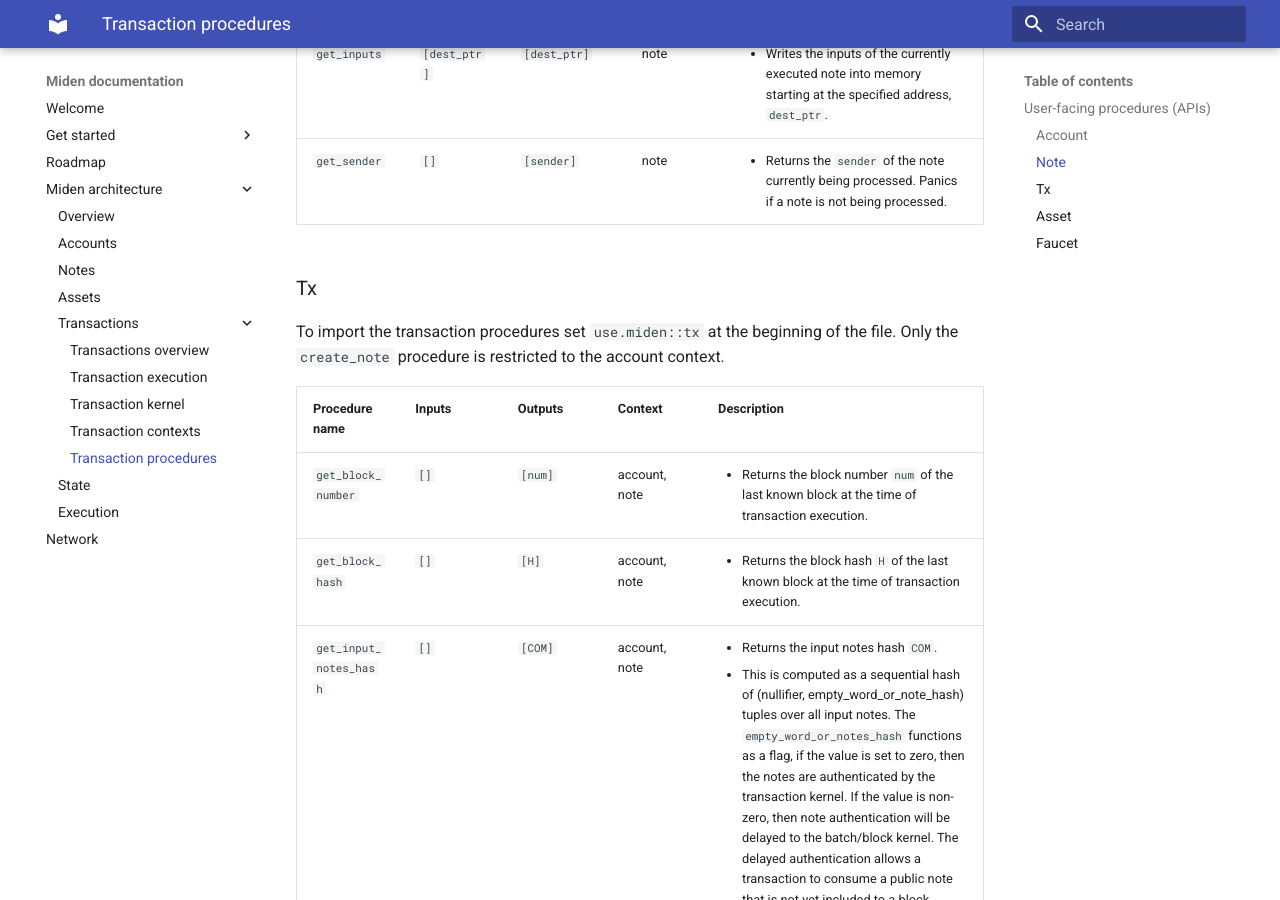
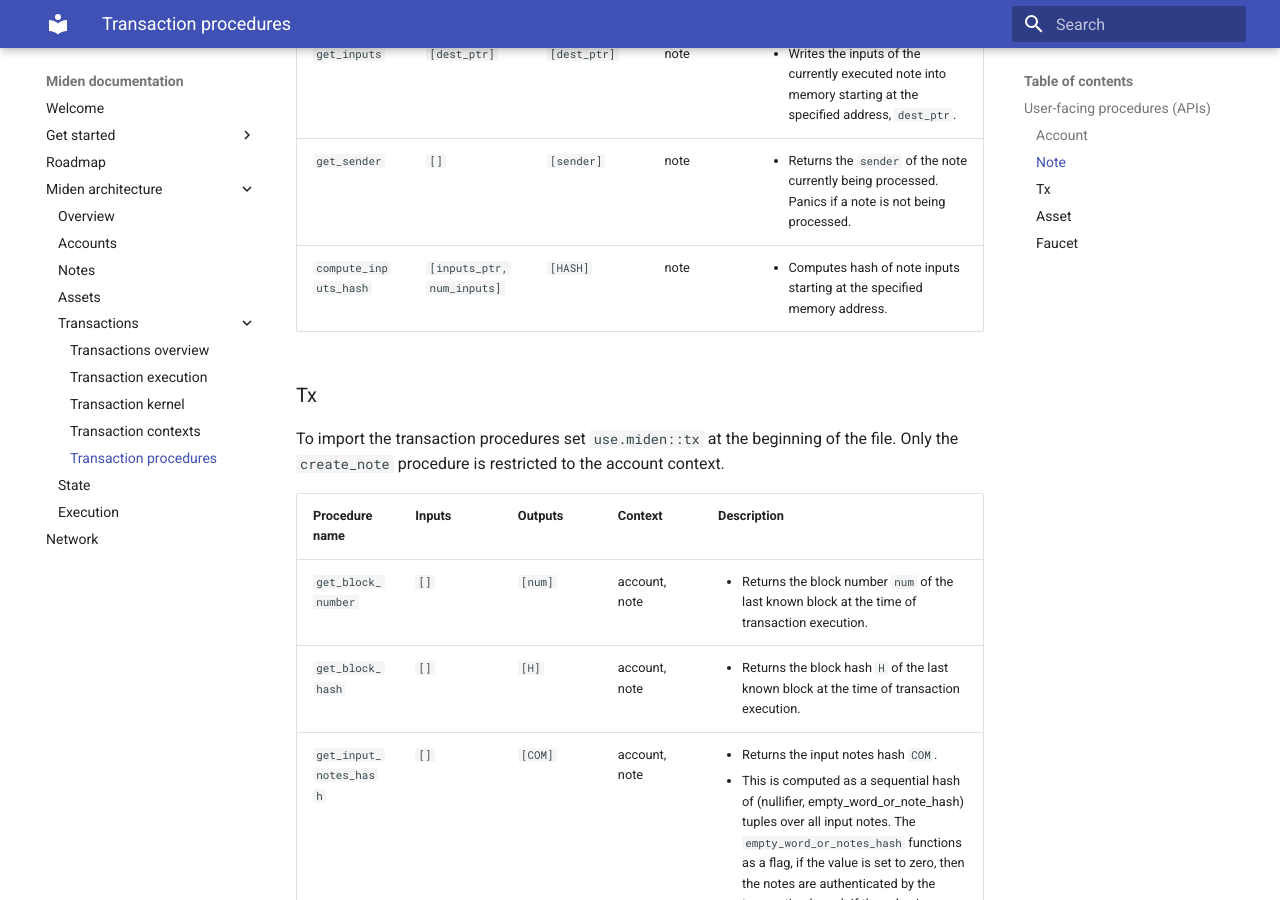
Before and after one commit to 0xPolygonMiden/miden-base, an MkDocs documentation site: the page built from docs/architecture/transactions/procedures.md, in a window 1280 px wide and 900 px high, scrolled down 2735 px. Built offline with MkDocs 1.6.1 and Material for MkDocs 9.7.7, drawn with Linux system fonts in a browser that asks for light colours.

Commit message:
feat: implement compute_inputs_hash

```diff
--- a/docs/architecture/transactions/procedures.md
+++ b/docs/architecture/transactions/procedures.md
@@ -42,6 +42,7 @@
 | `get_assets`             | `[dest_ptr]`        | `[num_assets, dest_ptr]` | note | <ul> <li>Writes the assets of the currently executing note into memory starting at the specified address `dest_ptr `. </li><li> `num_assets` is the number of assets in the currently executing note.</li> </ul>  |
 | `get_inputs`             | `[dest_ptr]`        | `[dest_ptr]`            | note | <ul> <li>Writes the inputs of the currently executed note into memory starting at the specified address, `dest_ptr`. </li> </ul> |
 | `get_sender`             | `[]`                | `[sender]`             | note | <ul> <li>Returns the `sender` of the note currently being processed. Panics if a note is not being processed. </li> </ul>  |
+| `compute_inputs_hash`    | `[inputs_ptr, num_inputs]` | `[HASH]`        | note | <ul> <li>Computes hash of note inputs starting at the specified memory address.</li> </ul> |
 
 
 ### Tx
```
Also changed, not shown: 1 other file.
